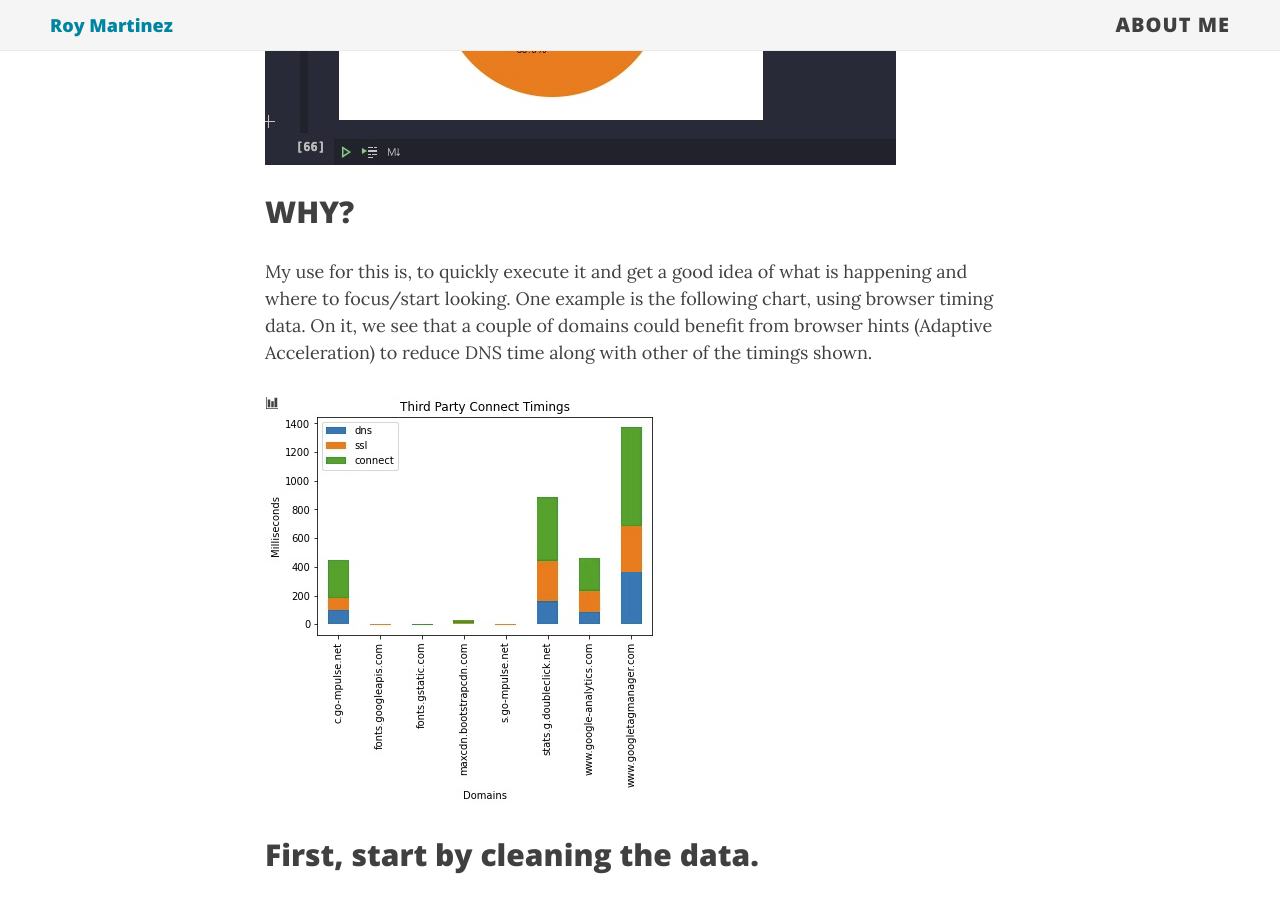
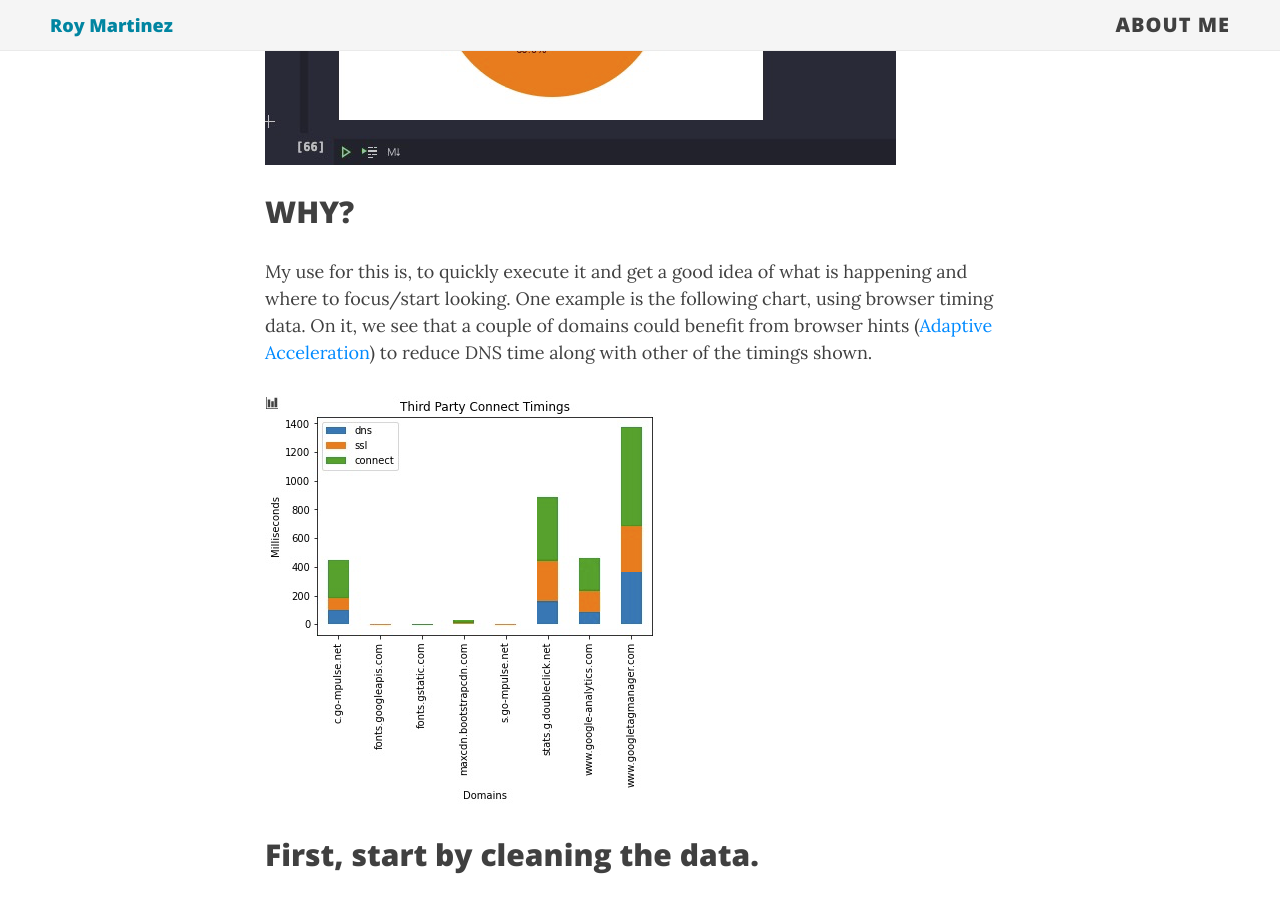
Before and after one commit to roymartinezblanco/roymartinez.dev, a Jekyll site: the page built from _posts/2020-08-01-har-exploratory-analysis.md, in a window 1280 px wide and 900 px high, scrolled down 2248 px. Built offline with Jekyll 4.4.1, drawn with Linux system fonts in a browser that asks for light colours; nearby versions of some CDN libraries; part of the change alters nothing that is shown.

Commit message:
added a2 link

```diff
--- a/_posts/2020-08-01-har-exploratory-analysis.md
+++ b/_posts/2020-08-01-har-exploratory-analysis.md
@@ -33,7 +33,7 @@ I preferred to run this on a Jupiter Notebook, for simpler use and management bu
 ![Cache Status](/img/posts/2020/harexploratory/cache-status.png)
 
 ## WHY?
-My use for this is, to quickly execute it and get a good idea of what is happening and where to focus/start looking. One example is the following chart, using browser timing data. On it, we see that a couple of domains could benefit from browser hints (Adaptive Acceleration) to reduce DNS time along with other of the timings shown.
+My use for this is, to quickly execute it and get a good idea of what is happening and where to focus/start looking. One example is the following chart, using browser timing data. On it, we see that a couple of domains could benefit from browser hints ([Adaptive Acceleration](https://developer.akamai.com/ion/adaptive-acceleration)) to reduce DNS time along with other of the timings shown.
 
 ![3rd Party Connect Timing](/img/posts/2020/harexploratory/3rd-connect-timings.png)
 
```
